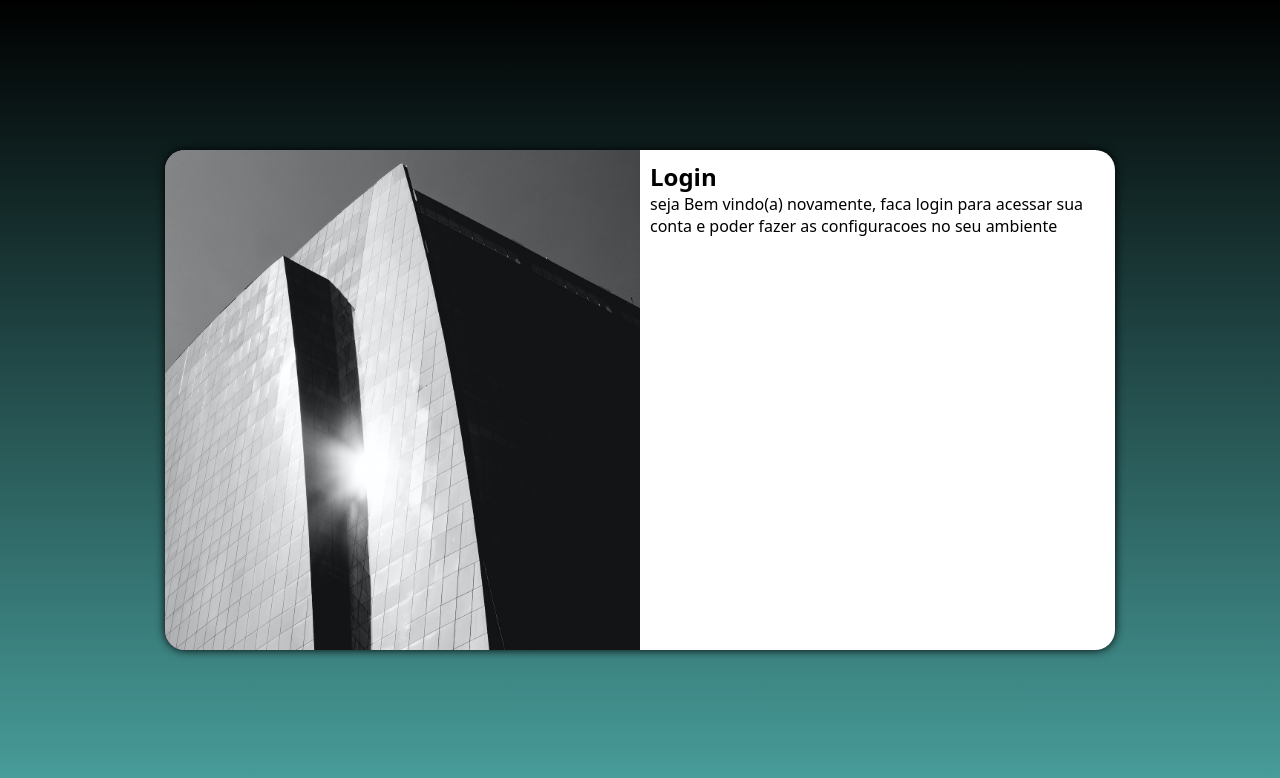
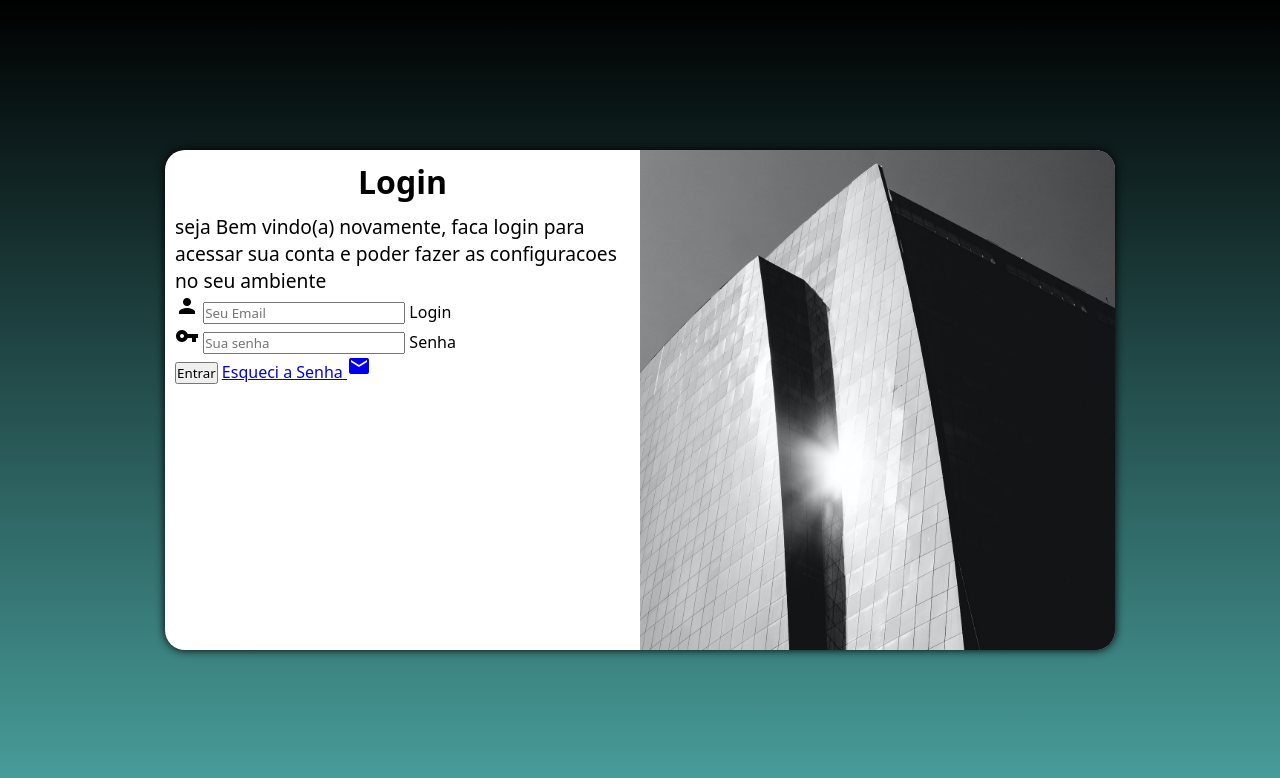
Before and after one commit to renangomess/projetc-LoginScreen, a plain HTML site: page index.html in a window 1280 px wide. Drawn offline with Linux system fonts and the light colour scheme.

Commit message:
Adicionei Formulario

```diff
--- a/index.html
+++ b/index.html
@@ -8,6 +8,8 @@
     <meta http-equiv="X-UA-Compatible" content="IE=edge">
     <meta name="viewport" content="width=device-width, initial-scale=1.0">
     <title>Login</title>
+
+    <link href="https://fonts.googleapis.com/icon?family=Material+Icons" rel="stylesheet">
 
     <link rel="stylesheet" href="styles/style.css">
 
@@ -27,7 +29,30 @@
                  <h1>Login</h1>
                  <p>seja Bem vindo(a) novamente, faca login para acessar sua conta e poder fazer as configuracoes no seu ambiente</p>
 
-                 <form action="login.php" method="post">
+                 <form action="login.php" method="post" autocomplete="on">
+
+                   <div class="campo">
+
+                    <i class='material-icons'>person</i>
+                        <input type="email" name="login" id="ilogin" placeholder="Seu Email" autocomplete="email" required maxlength="30">
+                        <label for="ilogin">Login</label>
+
+                   </div>
+
+                   <div class="campo">
+
+                    <i class='material-icons'>vpn_key</i>
+                        <input type="password" name="passoword" id="isenha" placeholder="Sua senha" autocomplete="current-password" required minlength="8"  maxlength="20">
+                        <label for="isenha">Senha</label>
+
+                   </div>
+
+                   <input type="submit" value="Entrar">
+                   <a href="Esqueci.html">Esqueci a Senha
+                       <i class="material-icons">mail</i> <!-- i para icones -->
+
+                   </a>
+
                  </form>
             </div>
 
--- a/styles/media-query.css
+++ b/styles/media-query.css
@@ -31,13 +31,13 @@ Faca uma pesquiza para achar valores atualizados
     /*  Abaixo para  mudar a posicao da imagem quando aumentar a tela d tamanho do tablet */
     section#login > div#imagem {
 
-        float: left;
+        float: left; /* Imagem a esquerda  */
         width: 30%;
         height: 100%;
     }
 
     section#login > div#formulario {
-        float: right;
+        float: right; /* Formulario a direita */
         width: 70%;
     }
 }
@@ -58,13 +58,26 @@ Faca uma pesquiza para achar valores atualizados
 
     section#login > div#imagem {
 
-        float: left;
+        float: right; /* Imagem flutua a direita */
         width: 50%;
         height: 100%;
 
      }
 
      section#login > div#formulario {
-        float: right;
+        float: left; /* Formulario flutua a  esquerda */
         width: 50%;
     }
+
+    div#formulario > h1 {
+
+        text-align: center;
+        margin-bottom: 10px;
+        font-size: 2em;
+
+    }
+
+    div#formulario > p {
+
+        font-size: 1.2em;
+    }
--- a/styles/style.css
+++ b/styles/style.css
@@ -66,3 +66,16 @@ section#login > div#formulario {
       display: block; /* Visualmente nao muda nada mas estrategicamente sim  */
 
 }
+
+
+div#formulario > h1 {
+
+      text-align: center;
+      margin-bottom: 10px;
+
+  }
+
+  div#formulario > p {
+
+      font-size: 0.8em;
+  }
```
